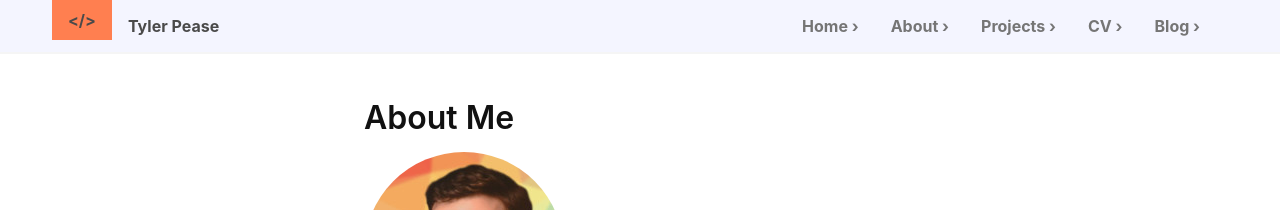
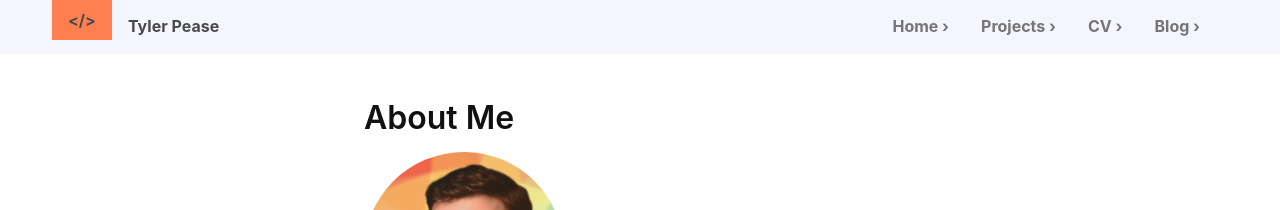
Before and after one commit to SirTarragon/sirtarragon.github.io, a Jekyll site: the page built from about/index.html, in a window 1280 px wide. Shown: the top 210 px of the page. Built offline with Jekyll 4.4.1, drawn with Linux system fonts in a browser that asks for light colours.

Commit message:
Commenting out About section for better write-up

```diff
--- a/_includes/nav.html
+++ b/_includes/nav.html
@@ -22,7 +22,7 @@
                     {% if page.url != '/' %}
                     <a class="navbar-item is-tab" href="/"><b>Home ›</b></a>
                     {% endif %}
-                    <a class="navbar-item is-tab" href="/about"><b>About ›</b></a>
+<!--                    <a class="navbar-item is-tab" href="/about"><b>About ›</b></a> -->
                     <a class="navbar-item is-tab" href="/projects"><b>Projects ›</b></a>
                     <a class="navbar-item is-tab" href="/cv"><b>CV ›</b></a>
                     <a class="navbar-item is-tab" href="/blog"><b>Blog ›</b></a>
```
